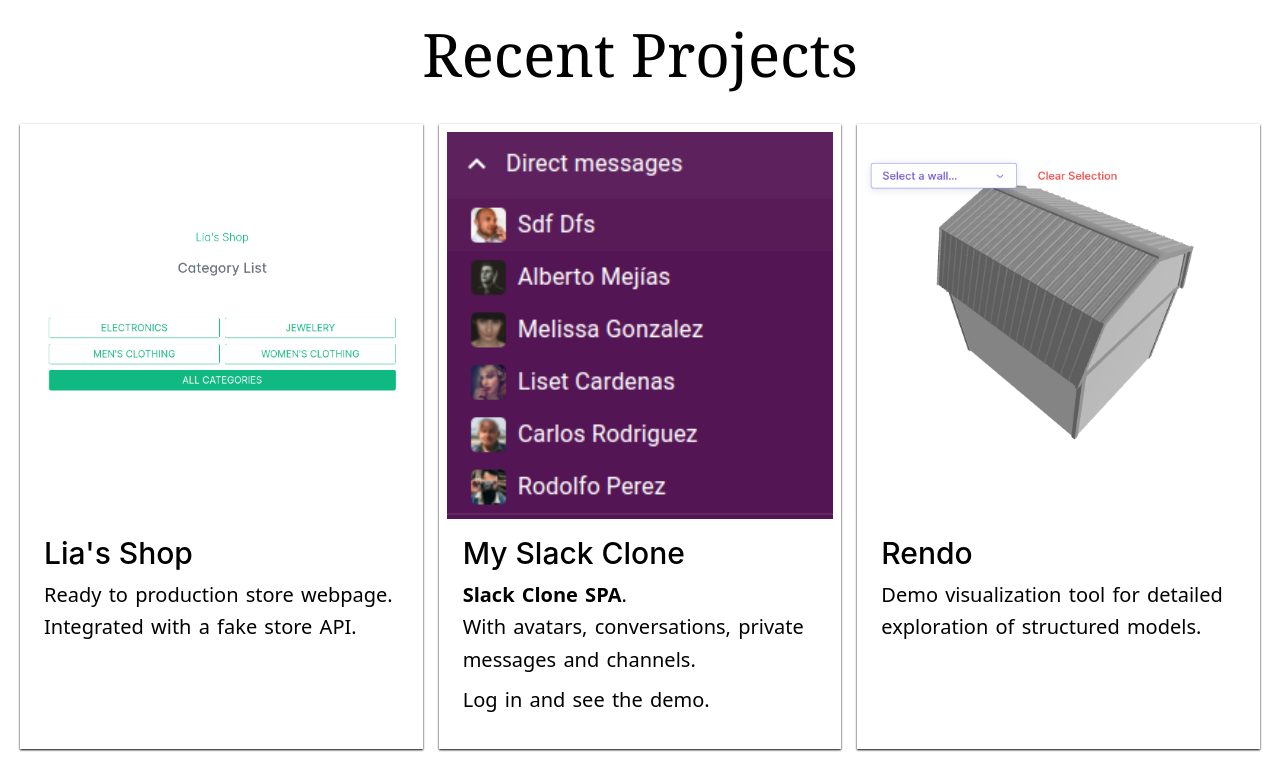
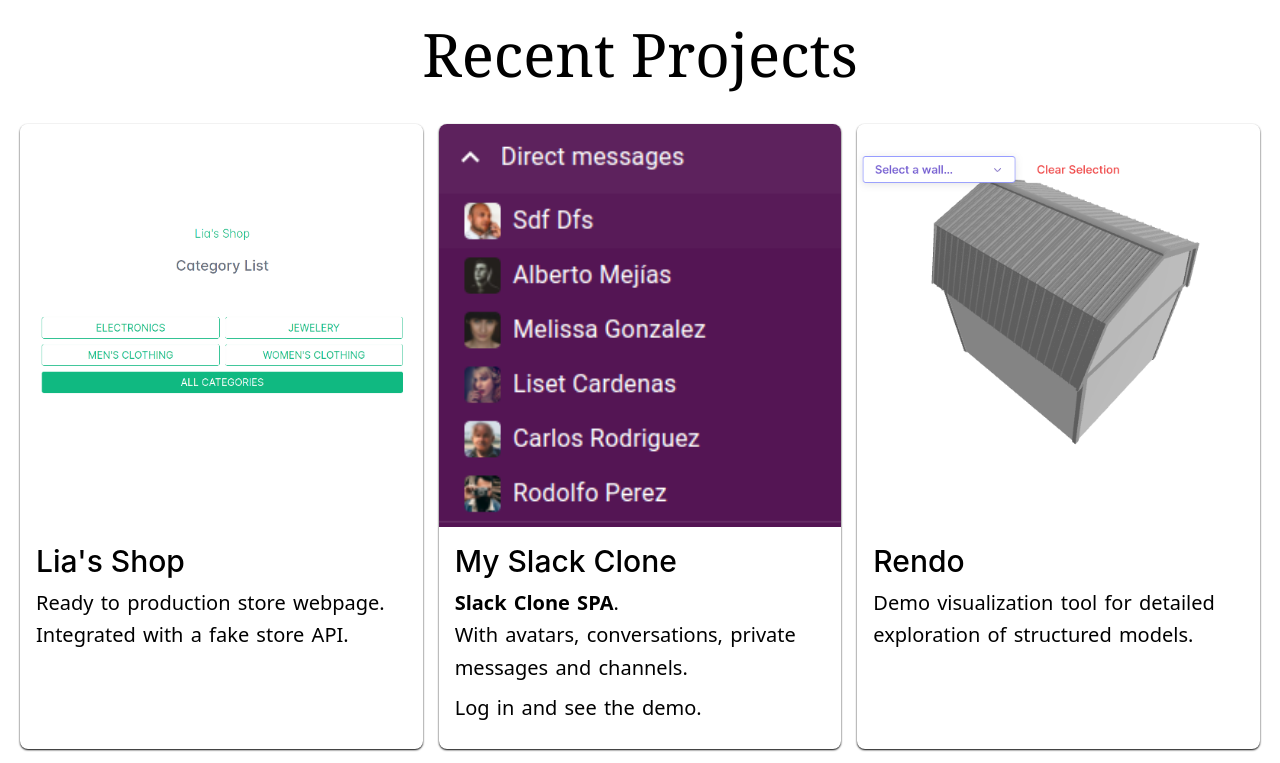
Before and after one commit to edenysd/edenysd.github.io, a React (Vite) app: page / in a window 1280 px wide. Shown: the part 1620-2383 px from the top of the page. Built offline with nearby package versions, Linux system fonts and the light colour scheme; no server answers.

Commit message:
feat: round cards and improve animations

```diff
--- a/src/components/projects-section/ProjectGithubCard.jsx
+++ b/src/components/projects-section/ProjectGithubCard.jsx
@@ -26,10 +26,12 @@
   }, [github]);
 
   return (
-    <div className={"h-full w-full flex items-start p-2"}>
+    <div className="h-full w-full flex items-start p-2">
       <a
-        className="w-full h-full select-none flex flex-col items-center p-2 shadow-sm shadow-black backdrop-blur-md
-          hover:backdrop-blur-0 hover:shadow-md hover:shadow-black"
+        className="w-full h-full select-none overflow-auto flex flex-col items-center shadow-sm shadow-black backdrop-blur-md
+          hover:backdrop-blur-0 hover:shadow-md hover:shadow-black
+          hover:scale-[1.01] transition-transform
+          rounded-lg"
         href={github.src}
         target={"_blank"}
         rel={"noopener noreferrer"}
```
